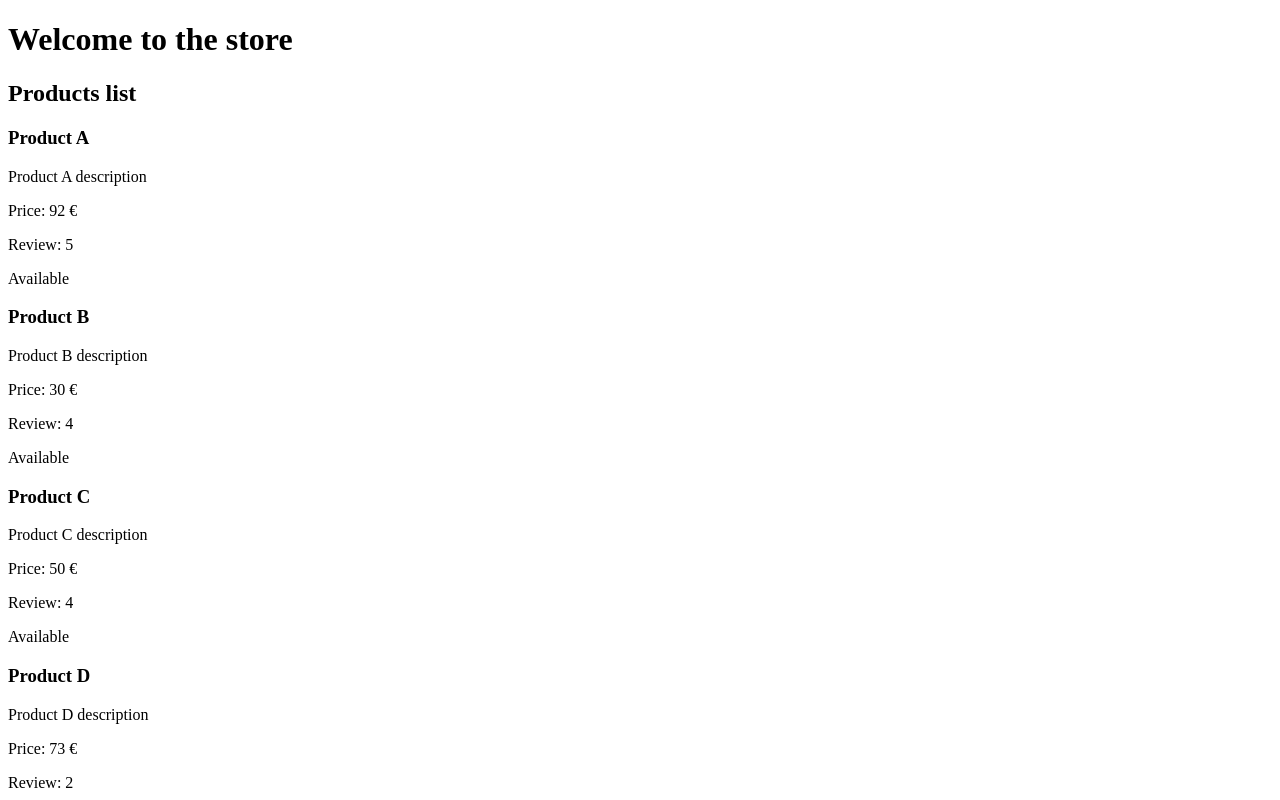
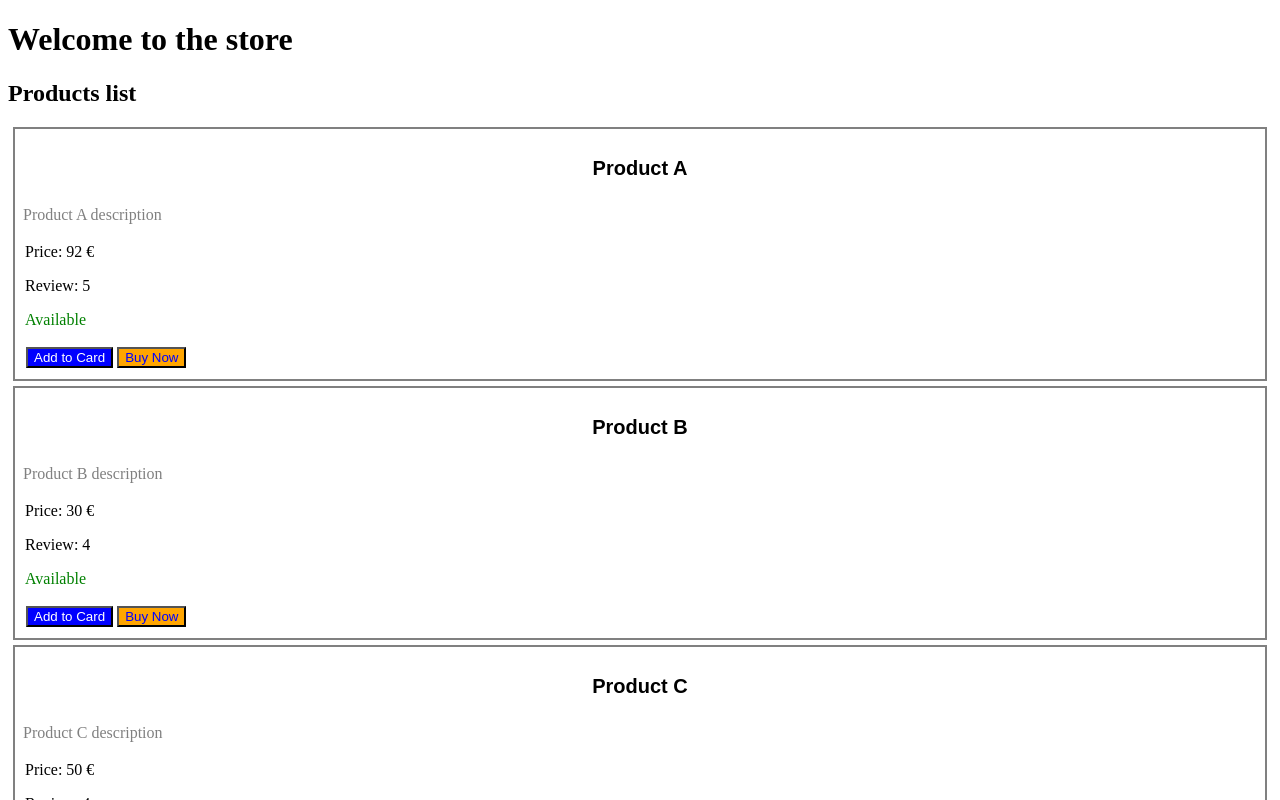
Before and after one commit to medaimane/react.js-crash-course, a React (Create React App) app: page / in a window 1280 px wide. Shown: the top 800 px of the page. Built offline with nearby package versions, Linux system fonts and the light colour scheme.

Commit message:
feat: add basic react styling

```diff
--- a/src/components/app/App.js
+++ b/src/components/app/App.js
@@ -5,6 +5,7 @@ class App extends Component {
     state = {
         products: [{
             id: 1,
+            imageUrl: '',
             name: 'Product A',
             description: 'Product A description',
             price: '92 €',
@@ -12,6 +13,7 @@ class App extends Component {
             isAvailable: true
         }, {
             id: 2,
+            imageUrl: '',
             name: 'Product B',
             description: 'Product B description',
             price: '30 €',
@@ -19,13 +21,15 @@ class App extends Component {
             isAvailable: true
         }, {
             id: 3,
+            imageUrl: '',
             name: 'Product C',
             description: 'Product C description',
             price: '50 €',
             review: '4',
-            isAvailable: true
+            isAvailable: false
         }, {
             id: 4,
+            imageUrl: '',
             name: 'Product D',
             description: 'Product D description',
             price: '73 €',
@@ -33,11 +37,12 @@ class App extends Component {
             isAvailable: true
         }, {
             id: 5,
+            imageUrl: '',
             name: 'Product E',
             description: 'Product E description',
             price: '49 €',
             review: '3',
-            isAvailable: true
+            isAvailable: false
         }]
     };
 
--- a/src/components/product-item/ProductItem.js
+++ b/src/components/product-item/ProductItem.js
@@ -2,16 +2,54 @@ import React, {Component} from 'react';
 import PropTypes from 'prop-types';
 
 class ProductItem extends Component {
+
+    /**
+     * Using dynamic styling.
+     */
+    getAvailableStyle(isAvailable) {
+        return {
+            color:isAvailable ? 'green' : 'red'
+        };
+    }
+
     render() {
         const product = this.props.product;
         return (
-            <div className="ProductCard">
-                <h3 className="ProductName">{this.props.product.name}</h3>
-                <p>{product.description}</p>
-                <div>
+            /**
+             * Add Some inline Styling
+             */
+            <div style={{
+                border: '2px solid gray',
+                margin: '5px',
+                padding: '5px'
+            }}>
+                <h3 style={{
+                    padding: '3px',
+                    fontFamily: 'sans-serif',
+                    fontSize: '20px',
+                    textDecoration: 'none',
+                    textAlign: 'center',
+                    backgroundImage: product.imageUrl
+                }}>{this.props.product.name}</h3>
+                <p style={styles.description}>{product.description}</p>
+                <div style={styles.details}>
                     <p>Price: {product.price}</p>
                     <p>Review: {product.review}</p>
-                    <p>{product.isAvailable ? 'Available' : 'Not Available'}</p>
+                    <p style={this.getAvailableStyle(product.isAvailable)}>{product.isAvailable ? 'Available' : 'Not Available'}</p>
+                </div>
+                <div style={{
+                    margin: '4px'
+                }}>
+                    <button style={{
+                        backgroundColor: 'blue',
+                        color: 'white',
+                        margin: '2px'
+                    }}>Add to Card</button>
+                    <button style={{
+                        backgroundColor: 'orange',
+                        color: 'blue',
+                        margin: '2px'
+                    }}>Buy Now</button>
                 </div>
             </div>
         )
@@ -22,4 +60,17 @@ ProductItem.propTypes = {
     product: PropTypes.object.isRequired
 };
 
+/**
+ * Add variable for styling
+ */
+const styles = {
+    description: {
+        color: 'gray',
+        padding: '3px',
+    },
+    details: {
+        margin: '5px'
+    }
+};
+
 export default ProductItem;
```
